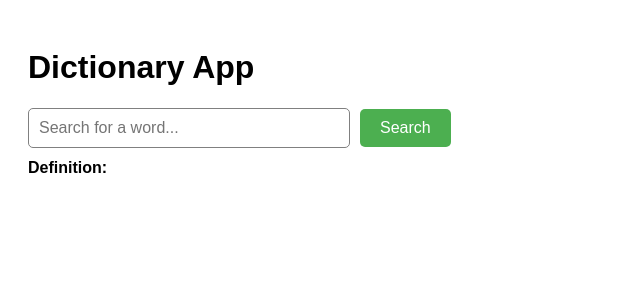
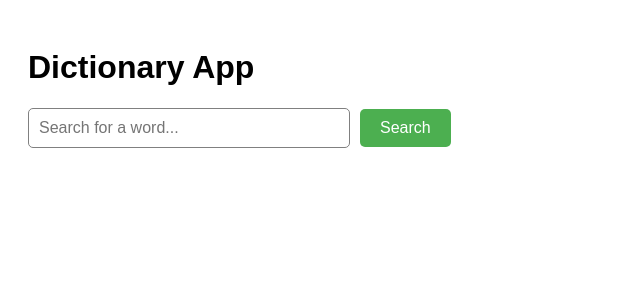
Before and after one commit to dilip9489/DictionaryApp, a React (Create React App) app: page / in a window 1280 px wide. Shown: the top 300 px of the page, without its empty margins (0-640 px from the left). Built offline with nearby package versions, Linux system fonts and the light colour scheme.

Commit message:
changes done

```diff
--- a/src/XDictionary/XDictionary.js
+++ b/src/XDictionary/XDictionary.js
@@ -58,7 +58,7 @@ const XDictionary = () => {
         >
           Search
         </button>
-        <h1 style={{fontSize:"16px", fontFamily: "Arial, sans-serif"}}>Definition:</h1>
+        {/* <h1 style={{fontSize:"16px", fontFamily: "Arial, sans-serif"}}>Definition:</h1> */}
       </div>
       {result && (
         <>
```
